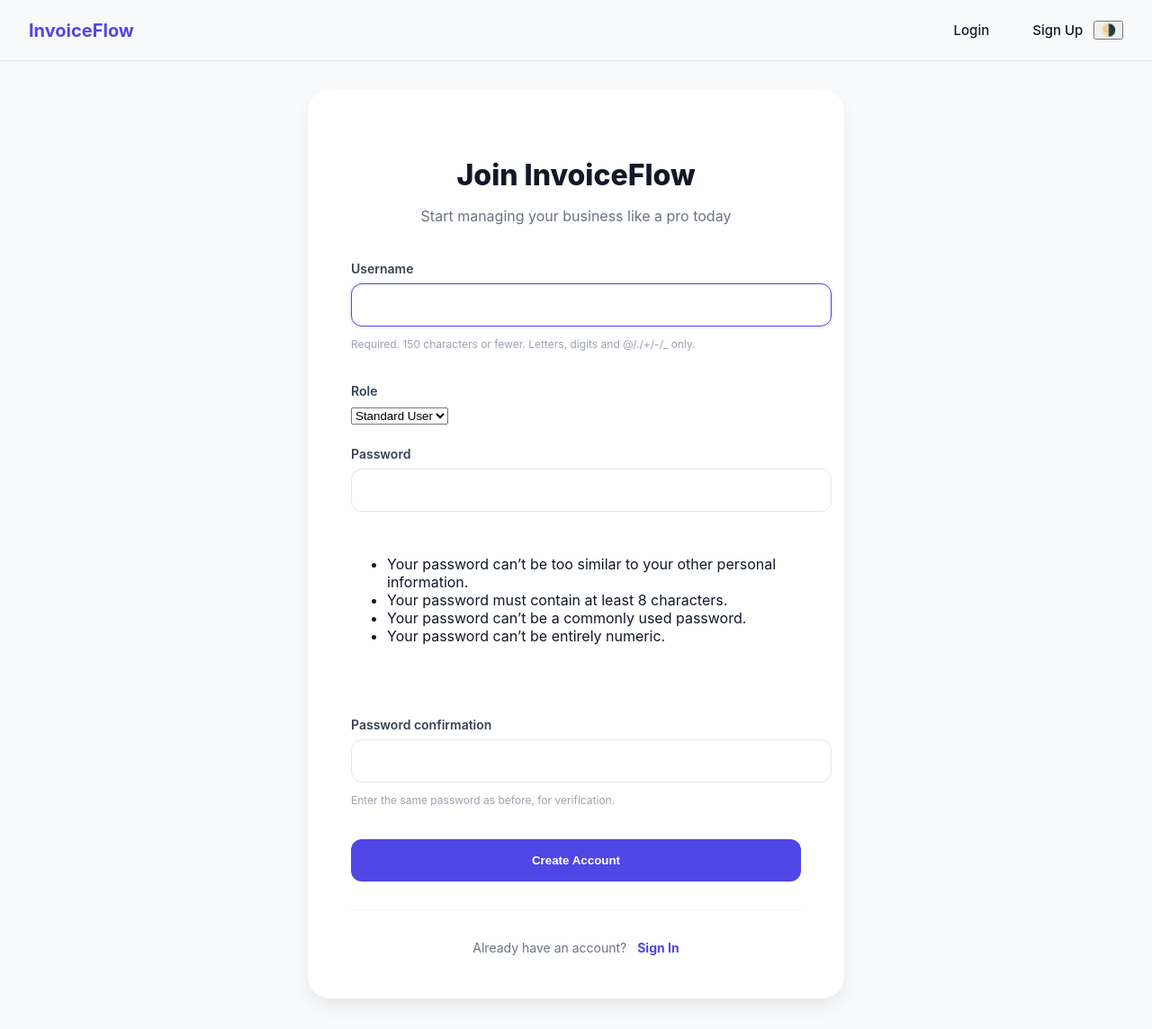
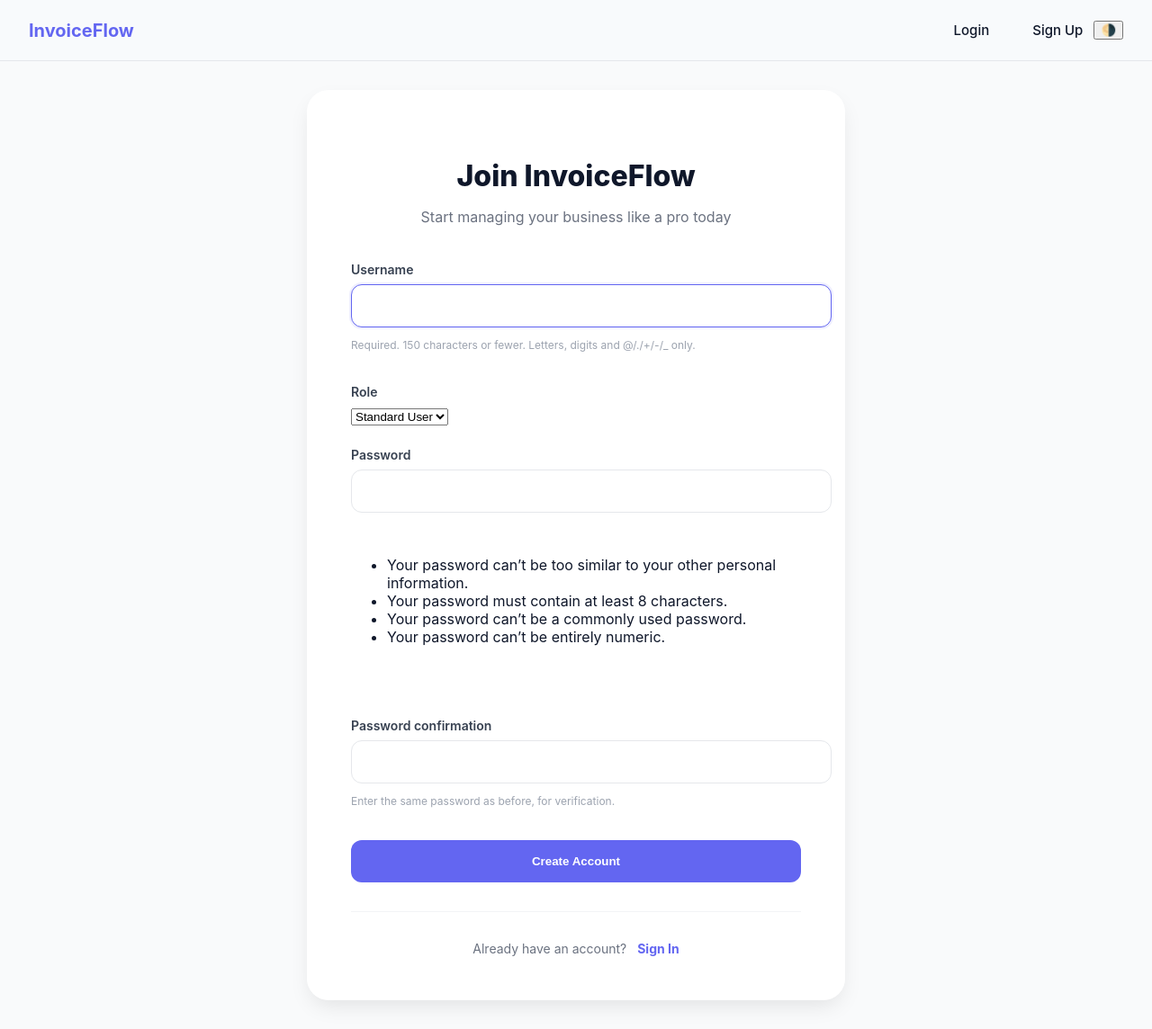
Before and after one commit to goldenjeffempire/invoiceflow, a Django app: page /auth/signup/ in a window 1280 px wide. Shown: the whole page at 90% size. Before the commit the page ends 1115 px from the top, so only its background shows below. Run offline with Django 5.2, Linux system fonts and the light colour scheme.

Commit message:
Apply glassmorphism design to enhance user interface elements
Introduce glassmorphism styling to login, signup, dashboard, and reports pages, along with updating CSS variables for improved theme consistency.

Replit-Commit-Author: Agent
Replit-Commit-Session-Id: 701f7656-2c4f-4b40-91dc-59ddaaf9fc9c
Replit-Commit-Checkpoint-Type: intermediate_checkpoint
Replit-Commit-Event-Id: d1a78a7b-6996-4c95-bdab-f469c4c78eca
Replit-Commit-Screenshot-Url: https://storage.googleapis.com/screenshot-production-us-central1/83941774-681b-4346-9b61-99dfb27445d3/701f7656-2c4f-4b40-91dc-59ddaaf9fc9c/Y8tw7dR
Replit-Helium-Checkpoint-Created: true

```diff
--- a/static/css/theme.css
+++ b/static/css/theme.css
@@ -1,18 +1,40 @@
-/* Light Theme */
+/* Modern SaaS Theme & Glassmorphism */
 :root {
-    --bg-color: #f9fafb;
-    --text-color: #111827;
-    --primary-color: #4f46e5;
-    --secondary-color: #3b82f6;
+    --bg-color: #f8fafc;
+    --text-color: #0f172a;
+    --primary-color: #6366f1;
+    --secondary-color: #8b5cf6;
+    --accent-color: #f43f5e;
+    --glass-bg: rgba(255, 255, 255, 0.7);
+    --glass-border: rgba(255, 255, 255, 0.3);
+    --card-shadow: 0 8px 32px 0 rgba(31, 38, 135, 0.07);
 }
 
-/* Dark Theme */
 [data-theme="dark"] {
-    --bg-color: #1f2937;
-    --text-color: #f9fafb;
-    --primary-color: #6366f1;
-    --secondary-color: #60a5fa;
+    --bg-color: #0f172a;
+    --text-color: #f8fafc;
+    --primary-color: #818cf8;
+    --secondary-color: #a78bfa;
+    --glass-bg: rgba(15, 23, 42, 0.7);
+    --glass-border: rgba(255, 255, 255, 0.1);
+    --card-shadow: 0 8px 32px 0 rgba(0, 0, 0, 0.3);
 }
+
+.glass-card {
+    background: var(--glass-bg);
+    backdrop-filter: blur(12px);
+    -webkit-backdrop-filter: blur(12px);
+    border: 1px solid var(--glass-border);
+    border-radius: 1.5rem;
+    box-shadow: var(--card-shadow);
+    transition: transform 0.3s cubic-bezier(0.4, 0, 0.2, 1), box-shadow 0.3s ease;
+}
+
+.glass-card:hover {
+    transform: translateY(-4px);
+    box-shadow: 0 12px 40px 0 rgba(31, 38, 135, 0.12);
+}
+
 
 /* Base Styles */
 body {
--- a/templates/auth/login.html
+++ b/templates/auth/login.html
@@ -1,7 +1,7 @@
 {% extends 'base.html' %}
 {% block content %}
 <div class="auth-container">
-    <div class="auth-card">
+    <div class="auth-card glass-card">
         <div class="auth-header">
             <h2>Welcome Back</h2>
             <p>Please enter your credentials to access your dashboard</p>
--- a/templates/auth/signup.html
+++ b/templates/auth/signup.html
@@ -1,7 +1,7 @@
 {% extends 'base.html' %}
 {% block content %}
 <div class="auth-container">
-    <div class="auth-card">
+    <div class="auth-card glass-card">
         <div class="auth-header">
             <h2>Join InvoiceFlow</h2>
             <p>Start managing your business like a pro today</p>
```
Also changed, not shown: templates/dashboard/home.html (+5 -5 lines), templates/reports/summary.html (+4 -4 lines).
